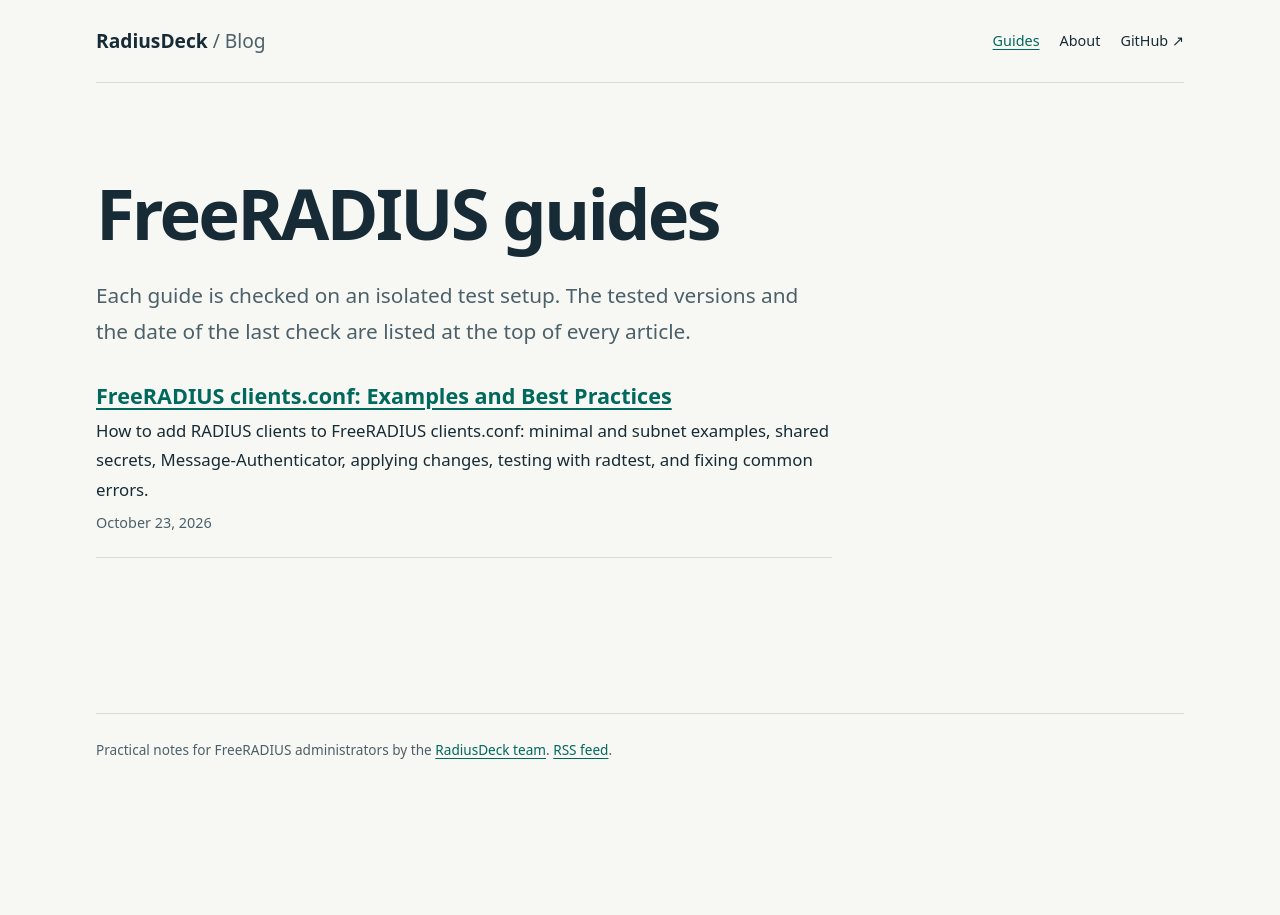
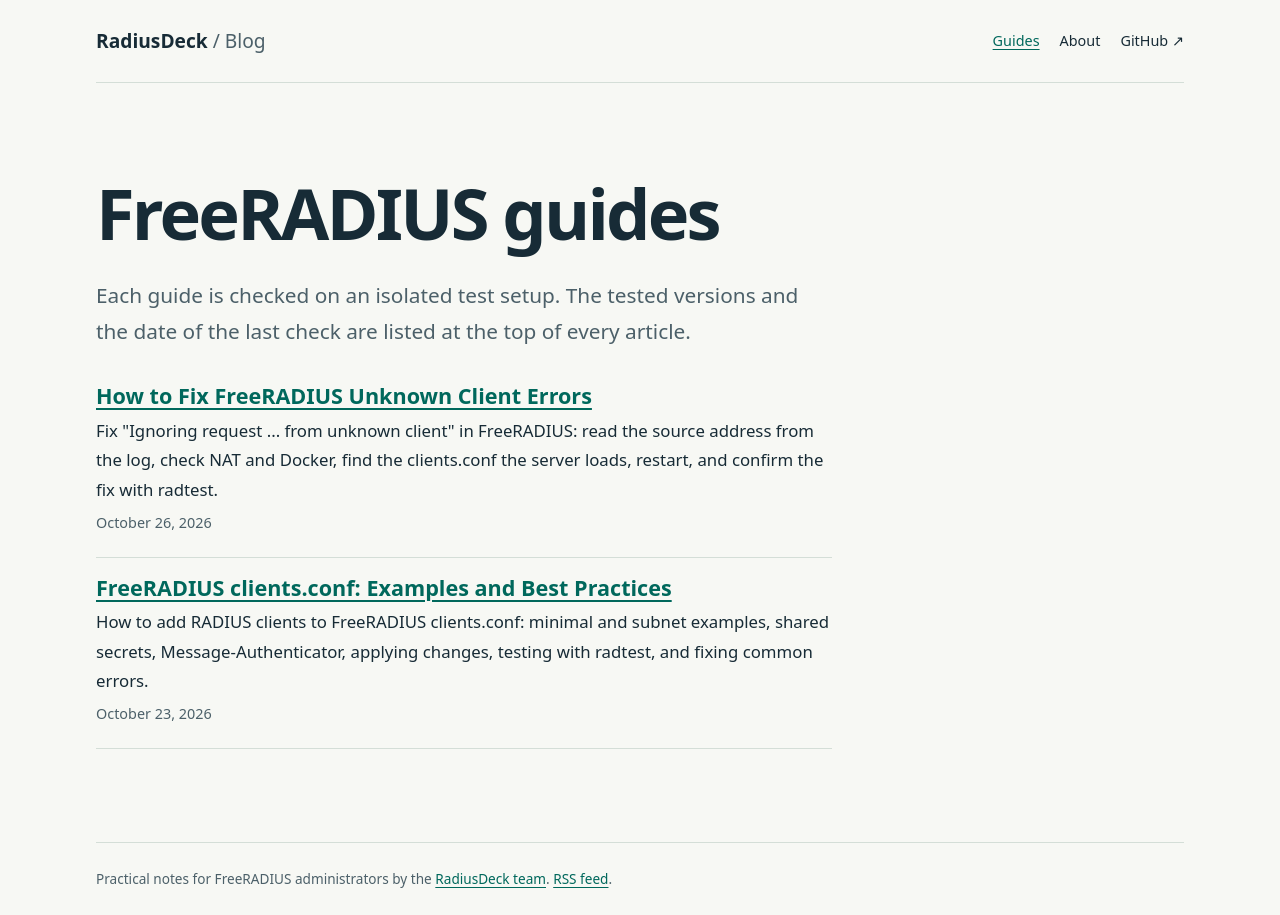
Before and after one commit to radiusdeck/radiusdeck.github.io, a Jekyll site: the page built from blog.md, in a window 1280 px wide. Built offline with Jekyll 4.4.1, drawn with Linux system fonts in a browser that asks for light colours; part of the change alters nothing that is shown.

Commit message:
feat: publish FreeRADIUS unknown client guide
Add "How to Fix FreeRADIUS Unknown Client Errors" at
/blog/freeradius-unknown-client/, tested on FreeRADIUS 3.2.10.

Link the clients.conf guide to the new article from "What counts as a
RADIUS client" and "Unknown client".

````diff
--- a/_posts/2026-10-23-freeradius-clients-conf.md
+++ b/_posts/2026-10-23-freeradius-clients-conf.md
@@ -48,8 +48,9 @@ in `mods-config/files/authorize` or an SQL database.
 
 `clients.conf` answers one question: which devices may talk to this server, and
 which shared secret each of them uses. Requests from an address that matches no
-client are ignored; the log message is shown under
-[Unknown client](#unknown-client).
+client are ignored. The log message is shown under
+[Unknown client](#unknown-client); causes and fixes are in
+[How to Fix FreeRADIUS Unknown Client Errors](/blog/freeradius-unknown-client/).
 
 ## Minimal client example
 
@@ -371,6 +372,9 @@ network gateway `10.88.10.1`; the result depends on the Docker network
 configuration. If the client is already in the file, restart FreeRADIUS: a
 client added after startup is not loaded yet.
 
+For the other causes and how to confirm the fix, see
+[How to Fix FreeRADIUS Unknown Client Errors](/blog/freeradius-unknown-client/).
+
 ## Frequently asked questions
 
 ### Do I need to restart FreeRADIUS after editing clients.conf?
--- /dev/null
+++ b/_posts/2026-10-26-freeradius-unknown-client.md
@@ -0,0 +1,370 @@
+---
+title: How to Fix FreeRADIUS Unknown Client Errors
+description: >-
+  Fix "Ignoring request ... from unknown client" in FreeRADIUS: read the source
+  address from the log, check NAT and Docker, find the clients.conf the server
+  loads, restart, and confirm the fix with radtest.
+tested:
+  date: 2026-10-26
+  environment: Official FreeRADIUS Docker image, Docker 29.9.2
+  freeradius: "3.2.10"
+related:
+  - /blog/freeradius-clients-conf/
+  - /blog/freeradius-web-gui/
+---
+
+**Short answer:** `Ignoring request ... from unknown client 192.0.2.10` means
+that no client entry in the configuration FreeRADIUS loaded matches the source
+IP address of the request, so the server drops it without a reply. Take the
+address from the message, add or fix a `client` block with that address in the
+`clients.conf` the server actually reads, check the configuration with
+`freeradius -XC`, restart FreeRADIUS, and send the request again. The shared
+secret and the `NAS-IP-Address` attribute play no part in this check.
+
+* TOC
+{:toc}
+
+## Tested with
+
+- FreeRADIUS 3.2.10, official Docker image `freeradius/freeradius-server:3.2.10`,
+  on Docker 29.9.2.
+- Log file location checked on the Ubuntu 24.04 package, FreeRADIUS 3.2.5.
+- Last technical check: October 26, 2026.
+
+Addresses come from documentation ranges (`192.0.2.0/24`, `2001:db8::/32`). In
+the examples, the FreeRADIUS server is `192.0.2.1`, and the access points
+`office-ap-01` and `office-ap-02` are `192.0.2.10` and `192.0.2.11`. The Docker
+gateway addresses `10.88.10.1` and `172.17.0.1` are the real addresses from our
+test setup. Replace all addresses and secrets with your own.
+
+## The error message
+
+With FreeRADIUS in debug mode (`freeradius -X`), the message looks like this:
+
+```text
+Ignoring request to auth address * port 1812 bound to server default from unknown client 192.0.2.10 port 47823 proto udp
+```
+
+When the server runs normally, the same line goes to the log file with an
+`Error:` prefix. On the Ubuntu package the file is
+`/var/log/freeradius/radius.log`:
+
+```text
+Mon Oct 26 06:17:36 2026 : Error: Ignoring request to auth address * port 1812 bound to server default from unknown client 192.0.2.10 port 40926 proto udp
+```
+
+Each part of the message points to something you can check:
+
+- `auth address * port 1812`: the socket that received the request. `auth` is
+  for authentication, `acct` for accounting (port `1813`).
+- `bound to server default`: the virtual server of that socket.
+- `unknown client 192.0.2.10`: the source IP address of the request, as
+  FreeRADIUS sees it.
+- `port 47823 proto udp`: the source port. It can change between requests and
+  plays no part in selecting the client entry.
+
+FreeRADIUS does not answer an unknown client, so the device sees a timeout.
+`radtest` sends the request three times and gives up:
+
+```text
+(0) No reply from server for ID 132 socket 3
+```
+
+Accounting requests from the same device produce the same error for the
+`acct` socket:
+
+```text
+Ignoring request to acct address * port 1813 bound to server default from unknown client 192.0.2.10 port 50595 proto udp
+```
+
+## Find the cause
+
+Compare the address in the message with the `ipaddr` values of your clients.
+The table lists the causes we reproduced, in the order worth checking:
+
+| Cause | How to recognize it |
+|---|---|
+| [No client for this address](#no-client-for-this-address) | No `client` block has this `ipaddr`, and no network entry contains it |
+| [The address is not what you expected](#the-source-address-is-not-what-you-expected) | The message shows a NAT, Docker gateway, or IPv6 address |
+| [The client is in a file the server does not load](#the-client-is-in-a-file-the-server-does-not-load) | `freeradius -XC` does not list the file with the client |
+| [The change was not applied](#the-change-has-not-been-applied) | The client is in the loaded file, but the server was not restarted |
+| [The client belongs to another virtual server](#the-client-belongs-to-another-virtual-server) | The client is inside a `server` section, and the message names a different server or port |
+
+### No client for this address
+
+Add a client with the address from the message:
+
+```text
+client office-ap-01 {
+	ipaddr = 192.0.2.10
+	secret = "REPLACE-WITH-A-32-CHARACTER-RANDOM-SECRET"
+}
+```
+
+The [clients.conf guide](/blog/freeradius-clients-conf/) explains the fields,
+how to generate the secret, and how one entry can cover a whole network.
+
+### The source address is not what you expected
+
+FreeRADIUS selects the client by the source IP address of the packet. The
+attributes inside the request do not matter. In our test, a request from
+`192.0.2.11` carried `NAS-IP-Address = 192.0.2.10`, the address of a configured
+client, and was still ignored:
+
+```text
+Ignoring request to auth address * port 1812 bound to server default from unknown client 192.0.2.11 port 40370 proto udp
+```
+
+The source address can differ from the one you configured for the device:
+
+- **NAT.** Behind NAT, FreeRADIUS sees the translated address. The same applies
+  when a device sends requests from a different interface than the one you
+  expect, for example its management address instead of its LAN address.
+  Either configure the device to send from the expected address, or use the
+  address from the message.
+- **Docker port publishing.** In our tests, requests sent to a published port
+  arrived from the address of the Docker network gateway, not from the sender.
+  A request from the Docker host to `127.0.0.1:18121` arrived from `10.88.10.1`,
+  the gateway of the container's network. A request from a container in another
+  Docker network to the host address arrived from `172.17.0.1`, the gateway of
+  the default `bridge` network:
+
+  ```text
+  Ignoring request to auth address * port 1812 bound to server default from unknown client 10.88.10.1 port 59933 proto udp
+  Ignoring request to auth address * port 1812 bound to server default from unknown client 172.17.0.1 port 59601 proto udp
+  ```
+
+  What address you see depends on the Docker network configuration, so read it
+  from the message.
+- **IPv6.** A device that reaches the server over IPv6 is matched by its IPv6
+  address. In our test, a client with only an IPv4 address was unknown when the
+  same device sent the request over IPv6:
+
+  ```text
+  Ignoring request to auth address :: port 1812 bound to server default from unknown client 2001:db8::10 port 45033 proto udp
+  ```
+
+  A `client` block holds one address, so add a second block for the IPv6
+  address. `ipaddr` accepts IPv6 addresses:
+
+  ```text
+  client office-ap-01-v6 {
+  	ipaddr = 2001:db8::10
+  	secret = "REPLACE-WITH-THE-SECRET-OF-OFFICE-AP-01"
+  }
+  ```
+
+Before you add a NAT or Docker gateway address as a client, consider what else
+uses it. Every device whose requests come through that address will match the
+same client entry and use the same secret.
+
+### The client is in a file the server does not load
+
+Check which files the server reads:
+
+```bash
+sudo freeradius -XC | grep 'including'
+```
+
+The package installation on Ubuntu reads `/etc/freeradius/3.0/clients.conf`,
+the official Docker image reads `/etc/freeradius/clients.conf`. A client in a
+separate file is loaded only when `clients.conf` includes it. In our test, a
+client in `clients.d/office-ap-01.conf` stayed unknown until we added this
+line at the end of `clients.conf`:
+
+```text
+$INCLUDE clients.d/
+```
+
+After that, the check lists the file:
+
+```text
+including files in directory /etc/freeradius/clients.d/
+including configuration file /etc/freeradius/clients.d/office-ap-01.conf
+```
+
+If FreeRADIUS runs in Docker with `clients.conf` mounted as a single file,
+checks inside the container can show an old version of the file. Tools that
+replace the file, such as `sed -i`, create a new file on the host. In our test,
+`grep` inside the container did not find the new client, and `freeradius -XC`
+inside the container checked the old file. After a container restart the new
+file was loaded. Mounting the whole configuration directory avoids this.
+
+### The change has not been applied
+
+FreeRADIUS reads static clients at startup. In our test, a client saved to the
+loaded `clients.conf` remained unknown until the restart:
+
+```text
+Ignoring request to auth address * port 1812 bound to server default from unknown client 192.0.2.10 port 54783 proto udp
+```
+
+A reload does not help: on the Ubuntu package, `systemctl reload freeradius`
+sends a HUP signal, and FreeRADIUS lead developer Alan DeKok writes that
+["You can't reload clients.conf via a HUP."](https://lists.freeradius.org/pipermail/freeradius-users/2021-July/100451.html)
+Restart the server as shown in [Confirm the fix](#confirm-the-fix).
+
+### The client belongs to another virtual server
+
+A `client` block inside a `server` section is known only to the `listen`
+sockets of that section. The comments in the stock `sites-available/example`
+put it this way: if the client sends a request to a different socket, the
+server will treat it as an unknown client.
+
+The debug output lists the sockets and their virtual servers:
+
+```text
+Listening on auth address * port 1812 bound to server default
+Listening on auth address * port 1821 bound to server branch
+```
+
+In our test, `office-ap-01` was defined inside `server branch`. Its requests to
+port `1821` were processed, and its requests to port `1812` were ignored:
+
+```text
+Ignoring request to auth address * port 1812 bound to server default from unknown client 192.0.2.10 port 37215 proto udp
+```
+
+Either configure the device to send to the port of its virtual server, or
+define the client outside any `server` section in `clients.conf`.
+
+## Confirm the fix
+
+Check the configuration, restart FreeRADIUS, and send the request again:
+
+```bash
+# Package installation (systemd)
+sudo freeradius -XC
+sudo systemctl restart freeradius
+
+# Docker
+docker exec <freeradius-container> freeradius -XC
+docker restart <freeradius-container>
+```
+
+The check must end with `Configuration appears to be OK`. FreeRADIUS does not
+start with a broken configuration.
+
+Then repeat the request that failed. Send it from the device's address, to the
+same server address, port, and IP version as in the error message. `radtest`
+is in the `freeradius-utils` package and in the official Docker image:
+
+```bash
+radtest test-user test-password 192.0.2.1 0 'REPLACE-WITH-THE-CLIENT-SECRET'
+```
+
+The server argument also takes a port, and an IPv6 address in brackets:
+
+```bash
+# Client of the branch virtual server on port 1821
+radtest test-user test-password 192.0.2.1:1821 0 'REPLACE-WITH-THE-CLIENT-SECRET'
+
+# Request over IPv6
+radtest test-user test-password '[2001:db8::1]' 0 'REPLACE-WITH-THE-CLIENT-SECRET'
+```
+
+`radtest` checks authentication only. If the error was for the `acct` socket,
+send an accounting request with `radclient`, which is in the same package:
+
+```bash
+echo 'Acct-Status-Type = Start, User-Name = test-user, Acct-Session-Id = test-1, NAS-IP-Address = 192.0.2.10' \
+  | radclient 192.0.2.1:1813 acct 'REPLACE-WITH-THE-CLIENT-SECRET'
+```
+
+Expected result:
+
+```text
+Received Accounting-Response Id 46 from 192.0.2.1:1813 to 192.0.2.10:34523 length 20
+```
+
+For authentication, treat the disappearance of the error and a successful
+login as two separate results. In our test, after the restart:
+
+- A user that does not exist got `Access-Reject`. The server no longer
+  ignored the request, so the client entry worked:
+
+  ```text
+  Received Access-Reject Id 215 from 192.0.2.1:1812 to 192.0.2.10:39249 length 38
+  ```
+
+- The test user with the right password got `Access-Accept`:
+
+  ```text
+  Received Access-Accept Id 111 from 192.0.2.1:1812 to 192.0.2.10:47056 length 38
+  ```
+
+An `Access-Reject` after the fix points to the user's credentials or the
+authentication policy, not to `clients.conf`.
+
+If there is still no reply but the `unknown client` message is gone, the
+server now recognizes the client and drops the request for another reason. The
+log names it. The two common ones are a wrong shared secret
+(`invalid Message-Authenticator`) and a device that does not send
+Message-Authenticator. Both are explained in the clients.conf guide under
+[Common errors](/blog/freeradius-clients-conf/#common-errors) and
+[Message-Authenticator and BlastRADIUS settings](/blog/freeradius-clients-conf/#message-authenticator-and-blastradius-settings).
+
+If the log shows nothing at all for the request, the request did not reach
+FreeRADIUS. Check the server address and port on the device, firewalls on the
+way, and the `Listening on` lines in the debug output.
+
+## Frequently asked questions
+
+### Does the shared secret matter for an unknown client error?
+
+No. FreeRADIUS looks up the client by source address before it checks the
+secret. In our test, requests with arbitrary secrets produced the same
+message. A wrong secret for a known client produces a different message,
+`invalid Message-Authenticator`.
+
+### Does NAS-IP-Address have to match ipaddr?
+
+No. The client is selected by the source IP address of the packet. A request
+with the right `NAS-IP-Address` from a different source address is still
+ignored.
+
+### Will systemctl reload fix it?
+
+No. A reload sends a HUP signal, and static clients from `clients.conf` are not
+reloaded on HUP. Restart FreeRADIUS after adding or changing a client.
+
+### Where does FreeRADIUS log unknown client errors?
+
+In debug mode (`freeradius -X`), on the terminal. Otherwise in `radius.log` in
+the log directory, `/var/log/freeradius/radius.log` on the Ubuntu package. With
+the official Docker image, `docker logs <freeradius-container>` shows the
+output.
+
+### Why does the message show my Docker gateway address?
+
+Docker port publishing can change the source address of requests. In our
+tests, requests to a published port arrived from the gateway of a Docker
+network. FreeRADIUS matches clients against that address.
+
+### Why does the error mention port 1813?
+
+Port `1813` is for accounting. The device sends accounting requests to it, and
+the same client entry must match them. Look up the source address the same way
+as for authentication, and test the fix with an accounting request, as shown
+under [Confirm the fix](#confirm-the-fix).
+
+## Add the client from a web interface
+
+The fix is always the same: a correct `client` block in the loaded
+`clients.conf` and a restart. If you manage many devices, you can do the first
+part with [RadiusDeck](https://github.com/radiusdeck/radiusdeck), an
+open-source web interface for `clients.conf`. It edits the file in place,
+which avoids the single-file Docker mount problem described above, and creates
+a backup before each change. You still apply the change by restarting
+FreeRADIUS, or through an optional reload sidecar. The
+[RadiusDeck README](https://github.com/radiusdeck/radiusdeck#readme) covers
+installation; its demo starts from an unknown client error and ends with a
+successful request.
+
+## Sources
+
+- Comments in the stock `clients.conf`, `radiusd.conf`, and
+  `sites-available/example` of FreeRADIUS 3.2.10.
+- [Reload Freeradius server without Restart](https://lists.freeradius.org/pipermail/freeradius-users/2021-July/100451.html),
+  freeradius-users mailing list, July 2021.
+- [FreeRADIUS clients.conf: Examples and Best Practices](/blog/freeradius-clients-conf/).
````
